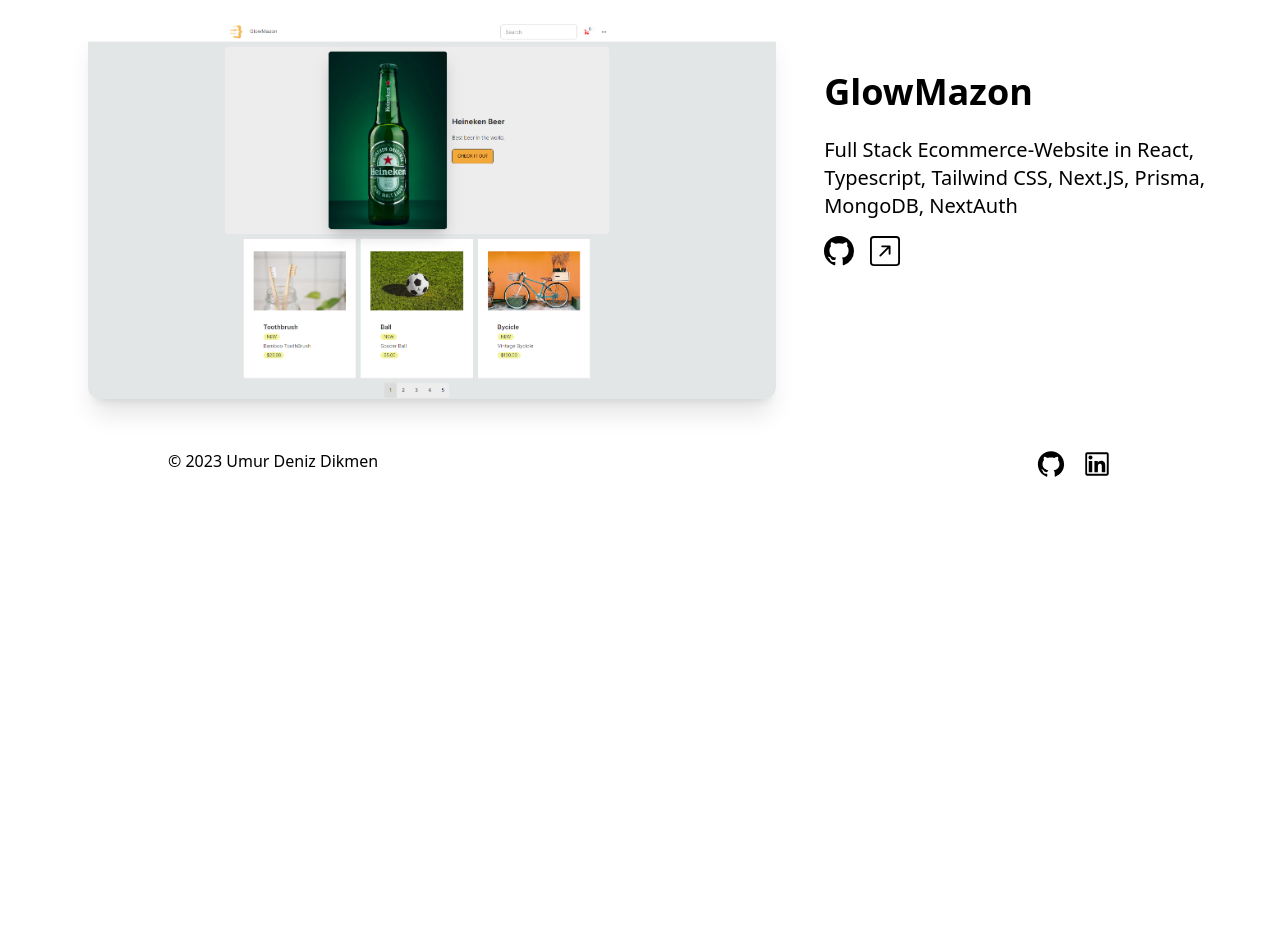
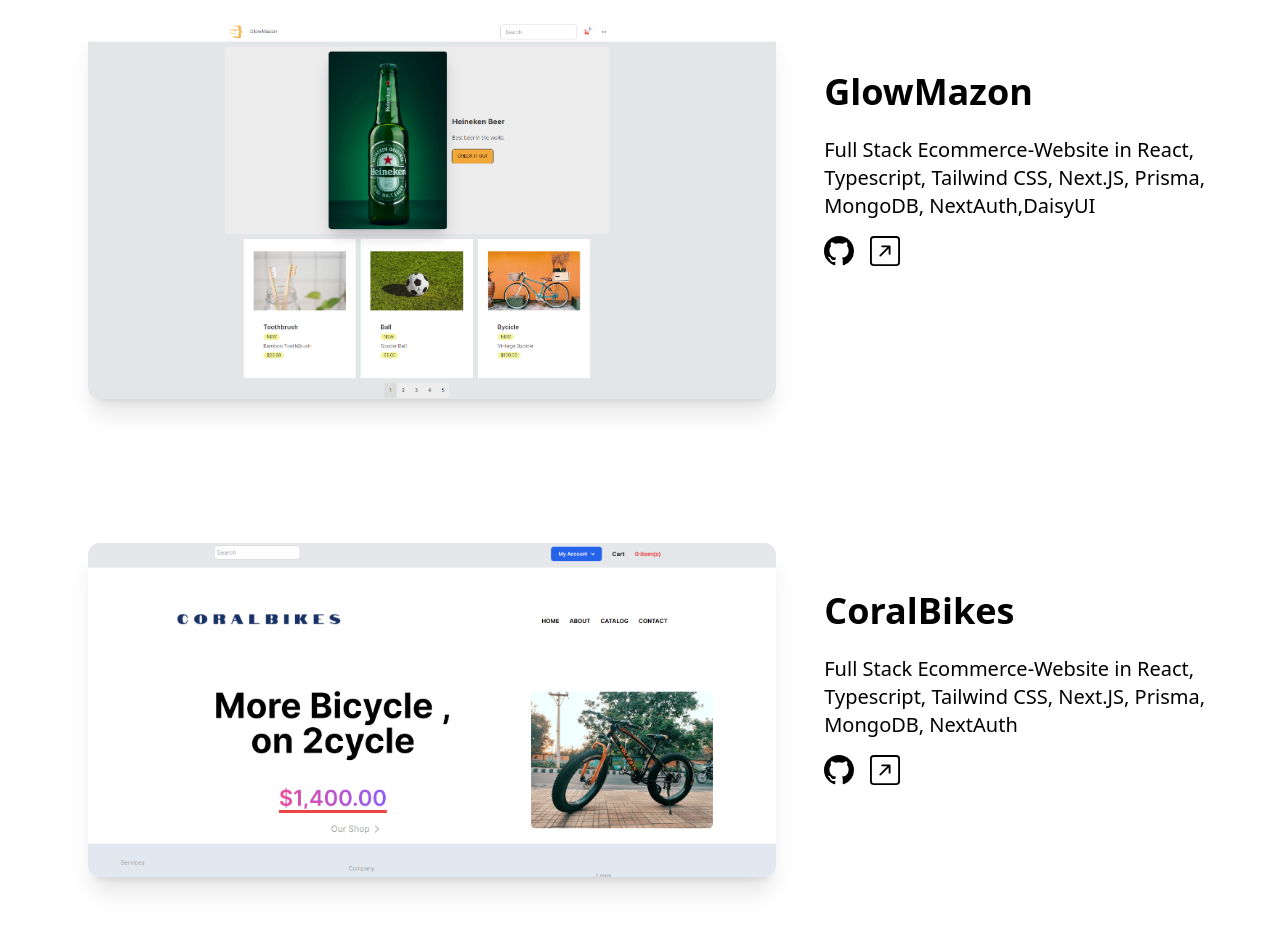
Before and after one commit to UmurDenizDikmen/Dev-Portfolio, a Next.js app: page / in a window 1280 px wide. Shown: the part 1640-2567 px from the top of the page. Before the commit the page ends 2139 px from the top, so only its background shows below. Built offline with nearby package versions, Linux system fonts and the light colour scheme.

Commit message:
newProjectsadded

```diff
--- a/src/app/component/ProjectsSections.tsx
+++ b/src/app/component/ProjectsSections.tsx
@@ -16,10 +16,18 @@ const projects: ProjectsProps[] = [
   {
     name: "GlowMazon",
     description:
-      "Full Stack Ecommerce-Website in React, Typescript, Tailwind CSS, Next.JS, Prisma, MongoDB, NextAuth",
+      "Full Stack Ecommerce-Website in React, Typescript, Tailwind CSS, Next.JS, Prisma, MongoDB, NextAuth,DaisyUI",
     image: "/ss-project-glowmazon.png",
     github: "https://github.com/UmurDenizDikmen/E-Commerce-Nextjs",
     link: "https://e-commerce-nextjs-umurdenizdikmen.vercel.app/",
+  },
+  {
+    name: "CoralBikes",
+    description:
+      "Full Stack Ecommerce-Website in React, Typescript, Tailwind CSS, Next.JS, Prisma, MongoDB, NextAuth",
+    image: "/bicycle-ecommerce.png",
+    github: "https://github.com/UmurDenizDikmen/Bicycle-E-Commerce-Nextjs",
+    link: "https://bicycle-e-commerce-nextjs-umurdenizdikmen.vercel.app/",
   },
 ];
 
```
Also changed, not shown: public/bicycle-ecommerce.png (added).
